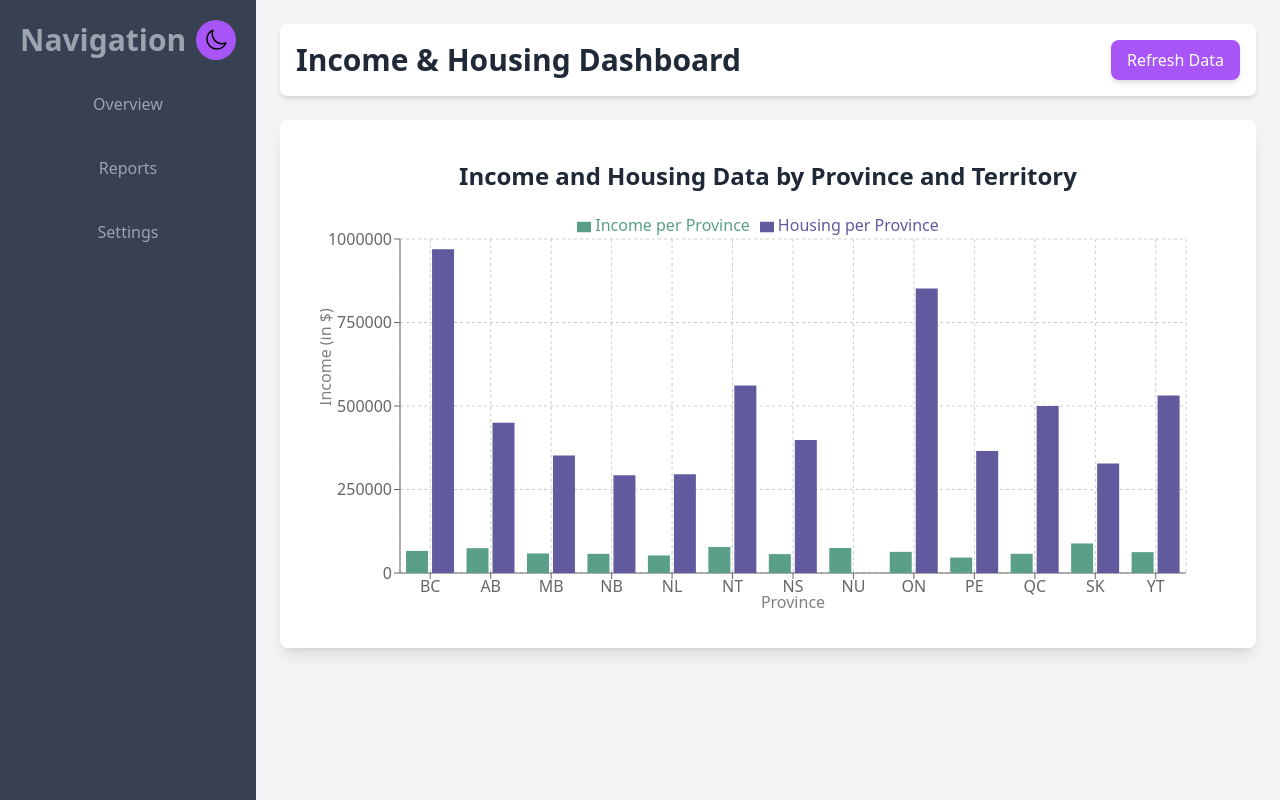
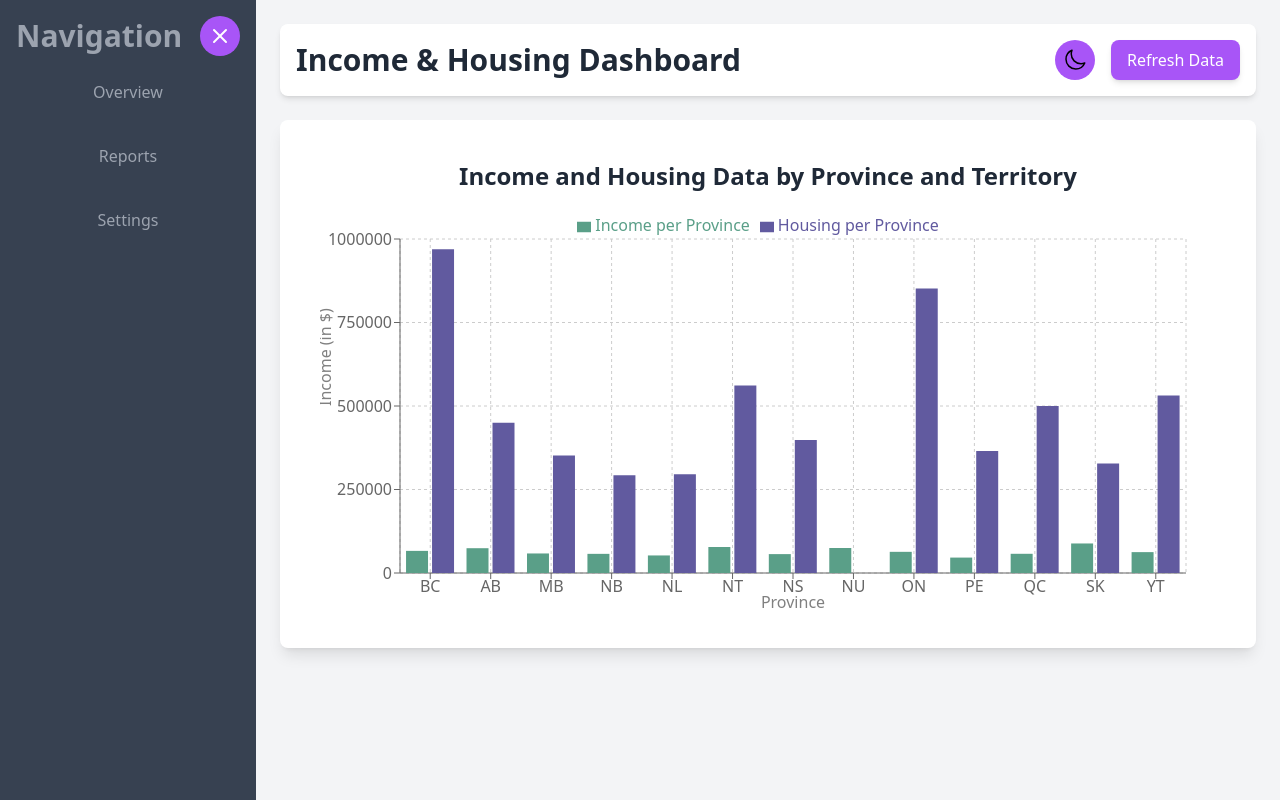
Before and after one commit to Abdul-RehmanCU/Canadian-Income-Analytics, a React (Create React App) app: page / in a window 1280 px wide. Built offline with nearby package versions, Linux system fonts and the light colour scheme.

Commit message:
made ui more retractable

```diff
--- a/package.json
+++ b/package.json
@@ -8,6 +8,7 @@
     "@testing-library/user-event": "^13.5.0",
     "react": "^18.3.1",
     "react-dom": "^18.3.1",
+    "react-icons": "^5.3.0",
     "react-scripts": "5.0.1",
     "recharts": "^2.13.3",
     "web-vitals": "^2.1.4"
@@ -37,8 +38,7 @@
     ]
   },
   "devDependencies": {
-    "tailwindcss": "^3.4.14",
-    "@babel/plugin-proposal-private-property-in-object": "^7.18.6"
+    "@babel/plugin-proposal-private-property-in-object": "^7.18.6",
+    "tailwindcss": "^3.4.14"
   }
-
 }
--- a/src/components/Dashboard.js
+++ b/src/components/Dashboard.js
@@ -1,39 +1,43 @@
 import React, { useState } from "react";
 import Header from "./Header";
 import DataVisualization from "./DataVisualization";
-import SunIcon from "../assets/SunIcon.svg";
-import MoonIcon from "../assets/MoonIcon.svg";
+import { FiMenu, FiX } from "react-icons/fi";
 
 const Dashboard = () => {
   const [darkMode, setDarkMode] = useState(false);
   const [animated, setAnimated] = useState(false);
+  const [sidebarOpen, setSidebarOpen] = useState(true);
 
   const toggleDarkMode = () => {
     setAnimated(true);
     setTimeout(() => {
       setDarkMode(!darkMode);
       setAnimated(false);
-    }, 300);
+    }, 200);
+  };
+
+  const toggleSidebar = () => {
+    setSidebarOpen(!sidebarOpen);
   };
 
   return (
-    <div className={`${darkMode ? "dark" : ""} flex flex-col md:flex-row min-h-screen bg-gray-100 dark:bg-gray-900 text-gray-800 dark:text-gray-100`}>
-      {/* Sidebar (Collapsible on mobile) */}
-      <aside className="w-full md:w-1/5 bg-gray-700 dark:bg-gray-800 text-gray-400 dark:text-white p-4 md:p-5 flex flex-col items-center transition duration-600">
-        <div className="w-full flex justify-between items-center mb-6 md:mb-8">
-          <h2 className="text-xl md:text-3xl font-bold">Navigation</h2>
-          <button
-            onClick={toggleDarkMode}
-            className="p-2 rounded-full bg-purple-500 dark:bg-purple-800 text-white hover:bg-purple-600 dark:hover:bg-purple-900 transition duration-200"
-            aria-label="Toggle Dark Mode"
-          >
-            <img
-              src={darkMode ? SunIcon : MoonIcon}
-              alt={darkMode ? "Switch to light mode" : "Switch to dark mode"}
-              className={`w-5 h-5 md:w-6 md:h-6 ${animated ? "animate-icon-flip" : ""}`}
-            />
-          </button>
-        </div>
+    <div className={`${darkMode ? "dark" : ""} flex min-h-screen bg-gray-100 dark:bg-gray-900 text-gray-800 dark:text-gray-100`}>
+    {/* Sidebar */}
+    <aside
+      className={`${
+        sidebarOpen ? "w-64" : "w-20"
+      } bg-gray-700 dark:bg-gray-800 text-gray-400 dark:text-white p-4 flex flex-col items-center transition-all duration-300 h-screen fixed md:relative z-10`}
+    >
+      <div className="flex justify-between items-center w-full mb-6">
+        {sidebarOpen && <h2 className="text-xl md:text-3xl font-bold transition duration 600">Navigation</h2>}
+        <button
+          onClick={toggleSidebar}
+          className="p-2 rounded-full bg-purple-500 dark:bg-purple-800 text-white hover:bg-purple-600 dark:hover:bg-purple-900 transition duration-200"
+          aria-label="Toggle Sidebar"
+        >
+          {sidebarOpen ? <FiX className="w-6 h-6" /> : <FiMenu className="w-6 h-6" />}
+        </button>
+      </div>
 
         {/* Navigation Links */}
         <nav className="flex flex-col space-y-4 md:space-y-10">
@@ -45,7 +49,7 @@ const Dashboard = () => {
 
       {/* Main Content */}
       <main className="flex-1 p-4 md:p-6 space-y-6 bg-gray-100 dark:bg-gray-900">
-        <Header />
+        <Header darkMode={darkMode} toggleDarkMode={toggleDarkMode} animated={animated} />
         <section className="bg-white dark:bg-gray-800 p-4 md:p-6 rounded-lg shadow-lg animate-slide-in-up">
           <DataVisualization darkMode={darkMode} />
         </section>
--- a/src/components/Header.js
+++ b/src/components/Header.js
@@ -1,10 +1,26 @@
 import React from "react";
+import SunIcon from "../assets/SunIcon.svg";
+import MoonIcon from "../assets/MoonIcon.svg";
 
-const Header = () => {
+const Header = ({darkMode, toggleDarkMode, animated}) => {
   return (
     <header className="bg-white dark:bg-gray-800 dark:text-white p-4 rounded-lg shadow-md flex justify-between items-center animate-fade-in">
       <h1 className="text-3xl font-semibold">Income & Housing Dashboard</h1>
-      <button className="bg-purple-500 dark:bg-purple-800 text-white px-4 py-2 rounded-lg shadow-md hover:bg-purple-600 dark:hover:bg-purple-900 transition duration-200">Refresh Data</button>
+      <div className="flex space-x-4 items-center">
+      <button
+            onClick={toggleDarkMode}
+            className="p-2 rounded-full bg-purple-500 dark:bg-purple-800 text-white hover:bg-purple-600 dark:hover:bg-purple-900 transition duration-200"
+            aria-label="Toggle Dark Mode"
+          >
+            <img
+              src={darkMode ? SunIcon : MoonIcon}
+              alt={darkMode ? "Switch to light mode" : "Switch to dark mode"}
+              className={`w-5 h-5 md:w-6 md:h-6 ${animated ? "animate-icon-flip" : ""}`}
+            />
+          </button>
+
+          <button className="bg-purple-500 dark:bg-purple-800 text-white px-4 py-2 rounded-lg shadow-md hover:bg-purple-600 dark:hover:bg-purple-900 transition duration-200">Refresh Data</button>
+      </div>
     </header>
   );
 };
--- a/src/data.js
+++ b/src/data.js
@@ -1,5 +1,5 @@
 export const incomeData = [
-    {province: "BC", income: 66232, hs: 969306, fp: "1357"  },
+    {province: "BC", income: 66232, hs: 969306},
     {province: "AB", income: 74237, hs: 450105},
     {province: "MB", income: 58500, hs: 351445},
     {province: "NB", income: 57336, hs: 292600},
--- a/src/index.css
+++ b/src/index.css
@@ -21,7 +21,7 @@ button img {
 }
 
 button:hover img {
-  transform: scale(1.1);
+  transform: scale(1.2);
 }
 
 @keyframes icon-flip {
@@ -40,5 +40,5 @@ button:hover img {
 }
 
 .animate-icon-flip {
-  animation: icon-flip 0.3s ease-in-out;
+  animation: icon-flip 0.2s ease-in-out;
 }
```
Also changed, not shown: 1 other file (tests, documents, lock files or other folders).
